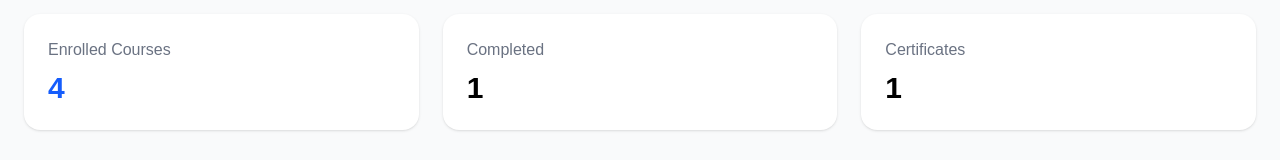
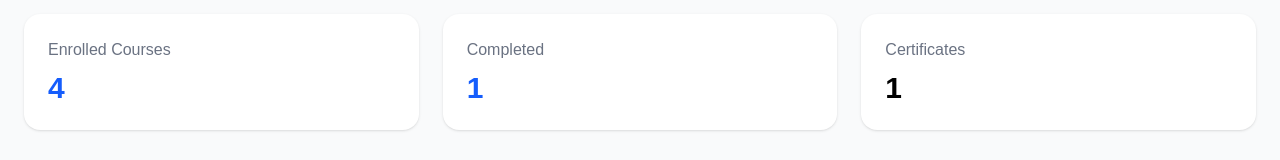
Before and after one commit to gauravkumar2005/SkillForge, a Next.js app: page /courses in a window 1280 px wide. Shown: the part 294-454 px from the top of the page. Built offline with nearby package versions, Linux system fonts and the light colour scheme.

Commit message:
change courses page section paragraph text color

```diff
--- a/src/app/courses/page.jsx
+++ b/src/app/courses/page.jsx
@@ -54,7 +54,7 @@ export default function MyCoursesPage() {
 
           <div className="bg-white p-6 rounded-2xl shadow-sm">
             <h3 className="text-gray-500">Completed</h3>
-            <p className="text-3xl font-bold mt-2">1</p>
+            <p className="text-3xl text-blue-600 font-bold mt-2">1</p>
           </div>
 
           <div className="bg-white p-6 rounded-2xl shadow-sm">
```
